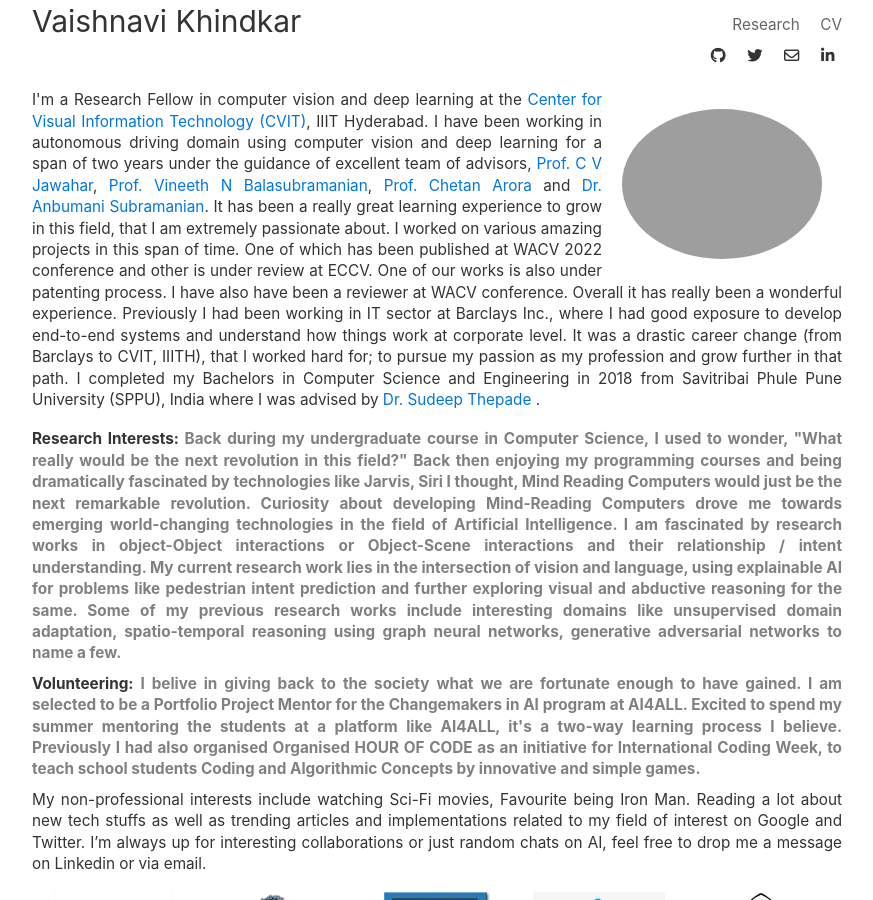
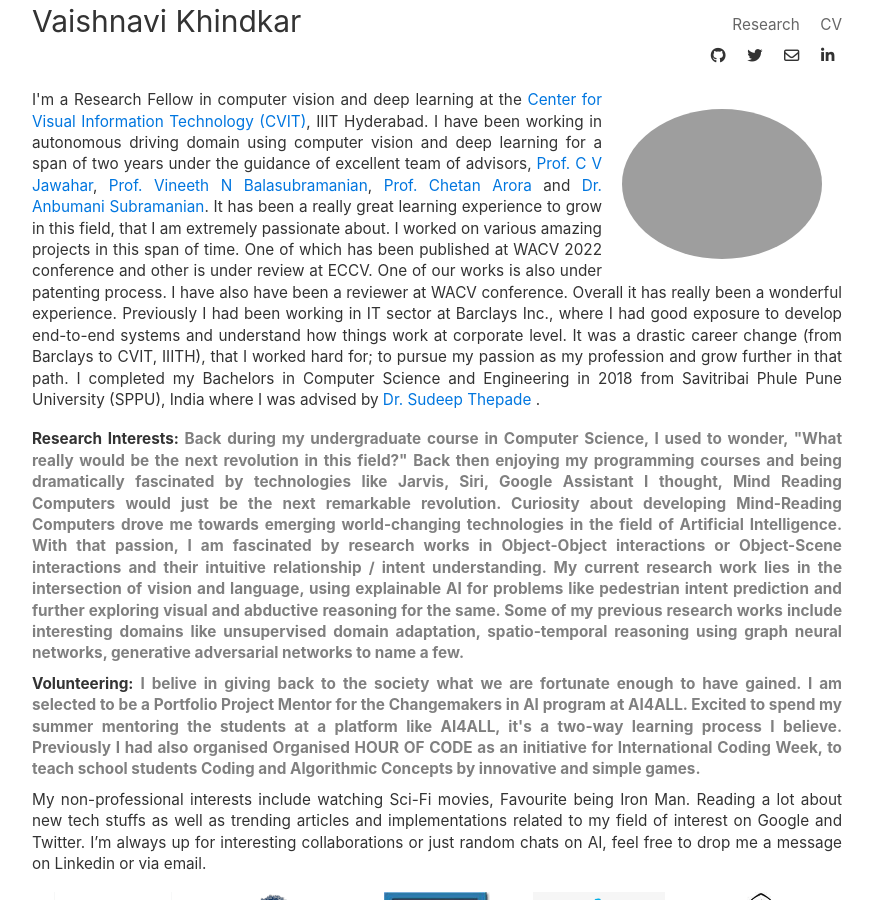
Before and after one commit to Vaishnvi/vaishnavikhindkar.github.io, a Jekyll site: the page built from index.html, in a window 1280 px wide and 900 px high. Shown: the whole window, without its empty margins (203-1076 px from the left). Built offline with Jekyll 4.4.1, drawn with Linux system fonts in a browser that asks for light colours; nearby versions of some CDN libraries; the list of posts is cut into pages by our own code.

Commit message:
Update index.html

```diff
--- a/index.html
+++ b/index.html
@@ -23,7 +23,7 @@ function readLess() {
 </p>
 <br>
 
-<p><strong>Research Interests: <span style="color:gray">Back during my undergraduate course in Computer Science, I used to wonder, "What really would be the next revolution in this field?" Back then enjoying my programming courses and being dramatically fascinated by technologies like Jarvis, Siri I thought, Mind Reading Computers would just be the next remarkable revolution. Curiosity about developing Mind-Reading Computers drove me towards emerging world-changing technologies in the field of Artificial Intelligence. I am fascinated by research works in object-Object interactions or Object-Scene interactions and their relationship / intent understanding. My current research work lies in the intersection of vision and language, using explainable AI for problems like pedestrian intent prediction and further exploring visual and abductive reasoning for the same. Some of my previous research works include interesting domains like unsupervised domain adaptation, spatio-temporal reasoning using graph neural networks, generative adversarial networks to name a few.</p></span></strong>
+<p><strong>Research Interests: <span style="color:gray">Back during my undergraduate course in Computer Science, I used to wonder, "What really would be the next revolution in this field?" Back then enjoying my programming courses and being dramatically fascinated by technologies like Jarvis, Siri, Google Assistant I thought, Mind Reading Computers would just be the next remarkable revolution. Curiosity about developing Mind-Reading Computers drove me towards emerging world-changing technologies in the field of Artificial Intelligence. With that passion, I am fascinated by research works in Object-Object interactions or Object-Scene interactions and their intuitive relationship / intent understanding. My current research work lies in the intersection of vision and language, using explainable AI for problems like pedestrian intent prediction and further exploring visual and abductive reasoning for the same. Some of my previous research works include interesting domains like unsupervised domain adaptation, spatio-temporal reasoning using graph neural networks, generative adversarial networks to name a few.</p></span></strong>
 
 <p><strong>Volunteering: <span style="color:gray">I belive in giving back to the society what we are fortunate enough to have gained. I am selected to be a Portfolio Project Mentor for the Changemakers in AI program at AI4ALL. Excited to spend my summer mentoring the students at a platform like AI4ALL, it's a two-way learning process I believe. Previously I had also organised Organised HOUR OF CODE as an initiative for International Coding Week, to teach school students Coding and Algorithmic Concepts by innovative and simple games.</p></span></strong>
 
```
